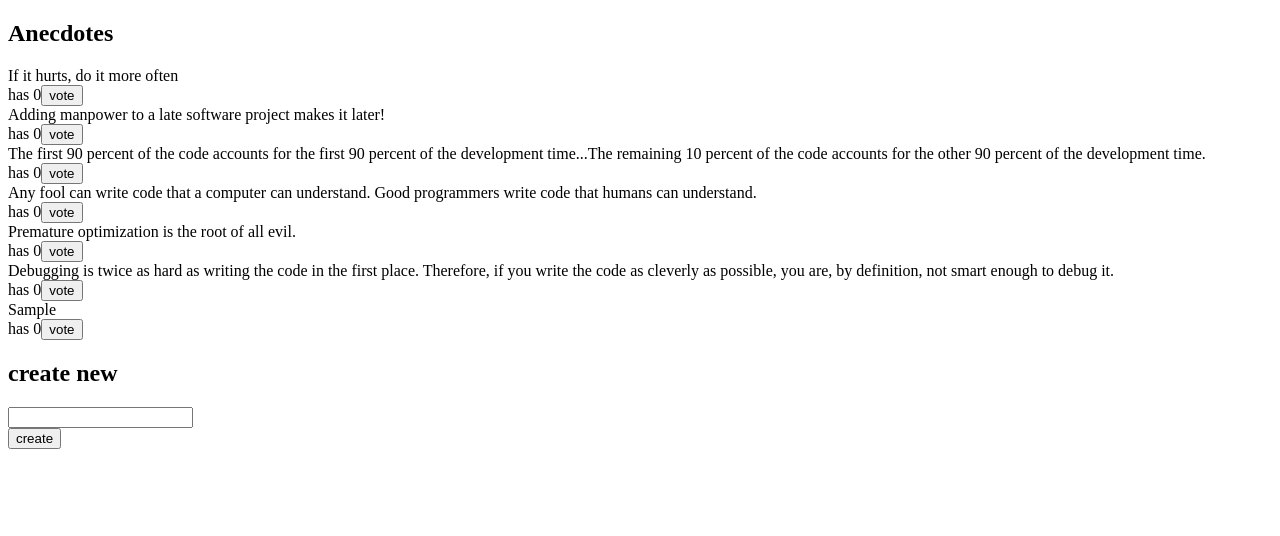
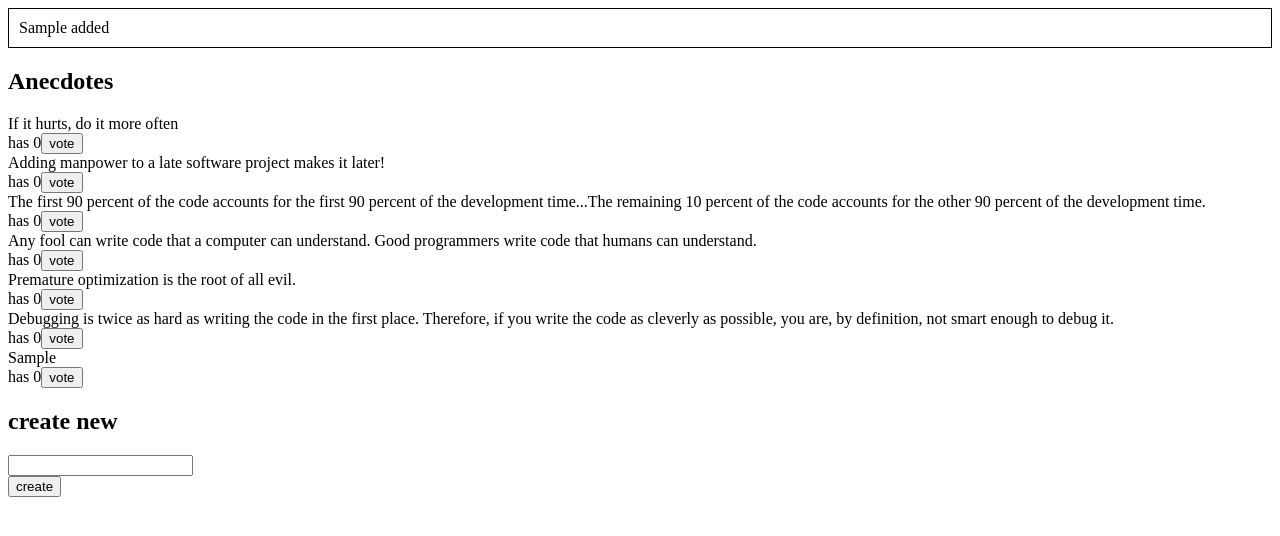
Before and after one commit to Ashu-r/fullstackopen-part6, a React (Create React App) app in the folder redux-anecdotes/: page / in a window 1280 px wide. Both pictures are taken after typing "Sample" into the empty fields and a click on the button "create". Shown: the top 536 px of the page. Built offline with nearby package versions, Linux system fonts and the light colour scheme.

Commit message:
Better anecdotes, step 8

```diff
--- a/redux-anecdotes/src/App.js
+++ b/redux-anecdotes/src/App.js
@@ -1,10 +1,12 @@
 import React from 'react';
 import NewAnecdote from './components/AnecdoteForm';
 import AnecdoteList from './components/AnecdoteList';
+import Notification from './components/Notification';
 
 const App = () => {
 	return (
 		<div>
+			<Notification />
 			<AnecdoteList />
 			<NewAnecdote />
 		</div>
--- a/redux-anecdotes/src/components/AnecdoteForm.js
+++ b/redux-anecdotes/src/components/AnecdoteForm.js
@@ -1,6 +1,7 @@
 import React from 'react';
 import { useDispatch } from 'react-redux';
 import { createAnecdote } from '../reducers/anecdoteReducer';
+import { newNotification } from '../reducers/notificationReducer';
 
 const NewAnecdote = () => {
 	const dispatch = useDispatch();
@@ -9,6 +10,10 @@ const NewAnecdote = () => {
 		const content = event.target.anecdote.value;
 		event.target.anecdote.value = '';
 		dispatch(createAnecdote(content));
+		dispatch(newNotification(`${content} added`));
+		setTimeout(() => {
+			dispatch(newNotification(''));
+		}, 5000);
 	};
 
 	return (
--- a/redux-anecdotes/src/components/AnecdoteList.js
+++ b/redux-anecdotes/src/components/AnecdoteList.js
@@ -4,7 +4,7 @@ import { addVote } from '../reducers/anecdoteReducer';
 
 const AnecdoteList = () => {
 	const dispatch = useDispatch();
-	const anecdotes = useSelector((state) => state);
+	const anecdotes = useSelector((state) => state.anecdotes);
 	const vote = (id) => {
 		console.log('vote', id);
 		dispatch(addVote(id));
--- a/redux-anecdotes/src/components/Notification.js
+++ b/redux-anecdotes/src/components/Notification.js
@@ -1,16 +1,15 @@
-import React from 'react'
+import React from 'react';
+import { useSelector } from 'react-redux';
 
 const Notification = () => {
-  const style = {
-    border: 'solid',
-    padding: 10,
-    borderWidth: 1
-  }
-  return (
-    <div style={style}>
-      render here notification...
-    </div>
-  )
-}
+	const notification = useSelector((state) => state.notification);
+	const style = {
+		border: 'solid',
+		padding: 10,
+		borderWidth: 1,
+		display: notification ? 'block' : 'none',
+	};
+	return <div style={style}>{notification}</div>;
+};
 
-export default Notification
+export default Notification;
--- /dev/null
+++ b/redux-anecdotes/src/reducers/notificationReducer.js
@@ -0,0 +1,18 @@
+export const newNotification = (message) => {
+	return {
+		type: 'new',
+		message,
+	};
+};
+
+const reducer = (state = '', action) => {
+	switch (action.type) {
+		case 'new': {
+			return action.message;
+		}
+		default:
+			return state;
+	}
+};
+
+export default reducer;
--- a/redux-anecdotes/src/store.js
+++ b/redux-anecdotes/src/store.js
@@ -1,6 +1,12 @@
 import { composeWithDevTools } from 'redux-devtools-extension';
-import { createStore } from 'redux';
-import reducer from './reducers/anecdoteReducer';
+import { createStore, combineReducers } from 'redux';
+import anecdoteReducer from './reducers/anecdoteReducer';
+import notificationReducer from './reducers/notificationReducer';
+
+const reducer = combineReducers({
+	anecdotes: anecdoteReducer,
+	notification: notificationReducer,
+});
 
 const store = createStore(reducer, composeWithDevTools());
 
```
